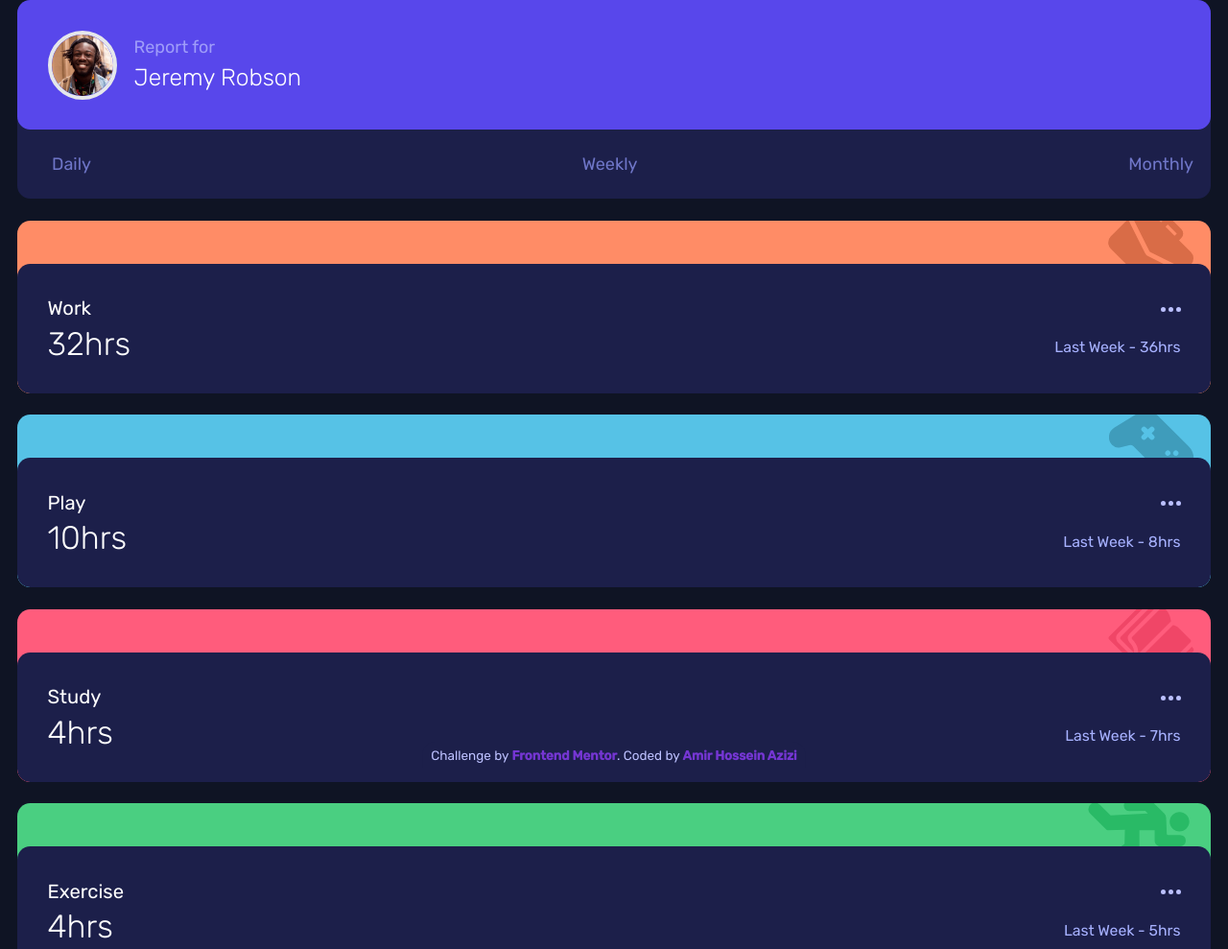
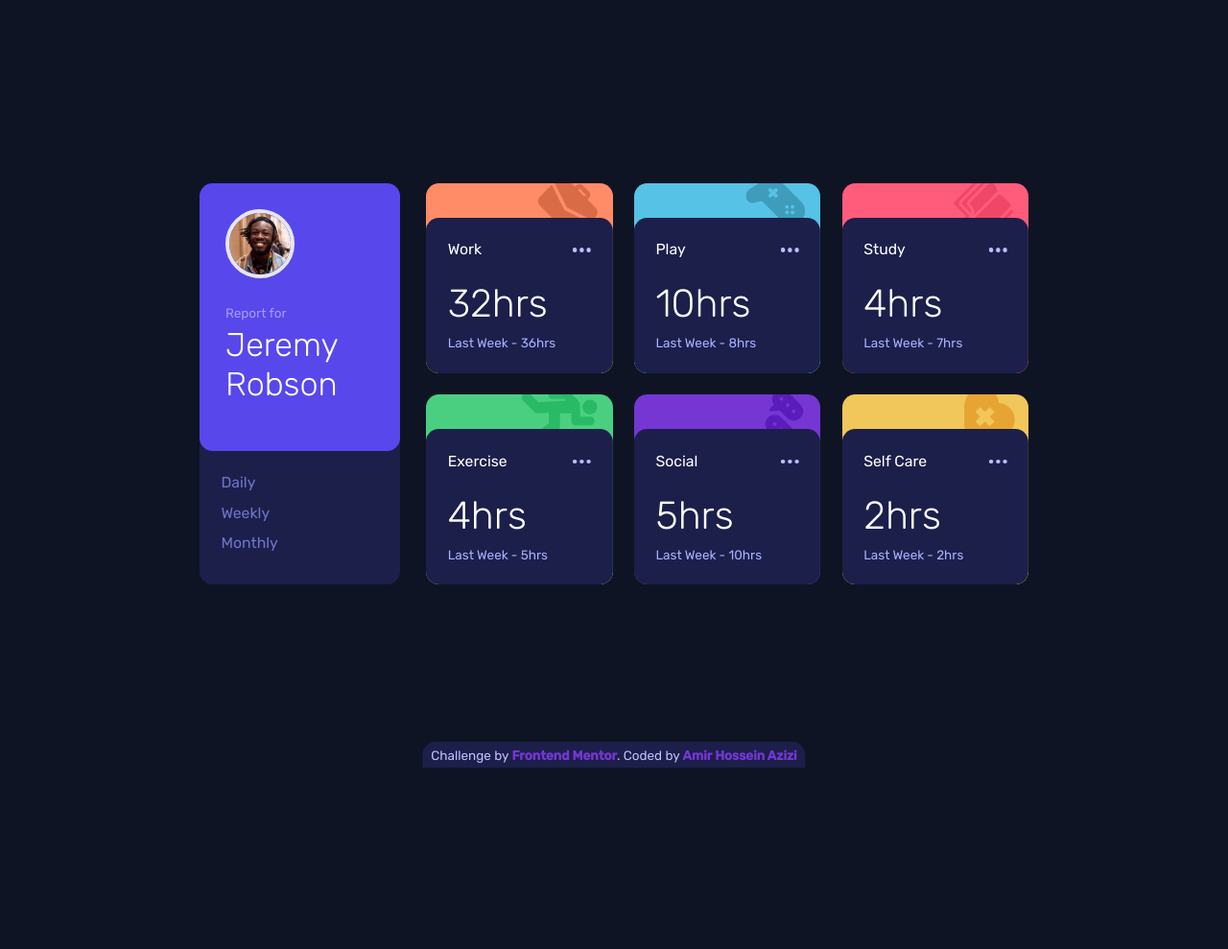
Before and after one commit to amirhazizi/time-tracking-dashboard, a website: page index.html in a window 1280 px wide. Shown: the top 989 px of the page at 96% size. After the commit the page ends 800 px from the top, so only its background shows below. Drawn offline with Linux system fonts and the light colour scheme.

Commit message:
desktop style

```diff
--- a/css/input.css
+++ b/css/input.css
@@ -9,3 +9,22 @@ html {
 .user-title {
     font-size: 1.37rem;
 }
+
+main {
+    display: grid;
+}
+
+@media (min-width:976px) {
+    main {
+        gap: 1.5rem;
+        grid-template-columns: 1fr 3fr;
+        align-items: start;
+    }
+
+    .user-title {
+        font-size: 1.9rem;
+        line-height: 1.2;
+
+    }
+
+}
--- a/index.html
+++ b/index.html
@@ -15,25 +15,29 @@
     <link rel="stylesheet" href="./css/fonts.css" />
     <title>Frontend Mentor | Time tracking dashboard</title>
   </head>
-  <body class="bg-cl_Verydarkblue">
-    <main class="min-h-screen space-y-5 container mx-auto px-4">
+  <body class="bg-cl_Verydarkblue grid place-items-center min-h-screen">
+    <main
+      class="space-y-5 container lg:max-w-3xl mx-auto px-4 lg:px-0 lg:space-y-0 my-28 lg:my-0"
+    >
       <!-- user info -->
-      <div class="rounded-xl bg-cl_Darkblue">
+      <div class="rounded-xl bg-cl_Darkblue lg:h-full">
         <!-- user detail -->
-        <div class="flex items-center space-x-4 bg-cl_Blue rounded-xl p-7">
+        <div
+          class="flex items-center space-x-4 bg-cl_Blue rounded-xl p-7 lg:flex-col lg:items-start lg:space-x-0 lg:space-y-6 lg:p-6 lg:h-2/3"
+        >
           <img
             class="h-16 border-4 rounded-full"
             src="./images/image-jeremy.png"
             alt="image-jeremy.png"
           />
-          <div class="text-cl_PaleBlue">
-            <p class="text-ms opacity-70">Report for</p>
+          <div class="text-cl_PaleBlue lg:space-y-1">
+            <p class="text-ms opacity-70 lg:text-xs lg:mr-5">Report for</p>
             <h1 class="user-title font-light brightness-150">Jeremy Robson</h1>
           </div>
         </div>
         <!-- button navigation -->
         <ul
-          class="text-cl_Desaturatedblue flex justify-between p-8 text-base py-5 pr-4"
+          class="text-cl_Desaturatedblue flex justify-between p-8 py-5 pr-4 lg:flex-col lg:space-y-2 lg:text-sm lg:px-5"
         >
           <li><button>Daily</button></li>
           <li><button>Weekly</button></li>
@@ -41,187 +45,241 @@
         </ul>
       </div>
       <!-- tracing content -->
-      <div class="w-full space-y-5">
+      <div class="grid md:grid-cols-2 lg:grid-cols-3 gap-5">
         <!-- work -->
         <div
-          class="relative bg-cl_Lightred w-full h-40 overflow-hidden rounded-xl"
+          class="relative bg-cl_Lightred w-full h-40 overflow-hidden rounded-xl lg:h-44"
         >
           <!-- float icon -->
           <img
-            class="absolute top-2 h-20 -right-1 -translate-y-1/4 -translate-x-1/4"
+            class="absolute top-2 h-20 right-0 -translate-y-1/4 -translate-x-1/4 lg:h-14"
             src="./images/icon-work.svg"
             alt="icon-work.svg"
           />
           <!-- float desc -->
           <div
-            class="absolute left-1/2 bottom-0 -translate-x-1/2 text-white bg-cl_Darkblue w-full flex justify-between p-7 rounded-xl"
+            class="absolute left-1/2 bottom-0 -translate-x-1/2 text-white bg-cl_Darkblue w-full flex flex-col justify-between p-7 rounded-xl space-y-1 lg:p-5"
           >
             <!-- title -->
-            <div>
-              <h2 class="text-lg">Work</h2>
-              <h1 class="text-3xl font-light">32hrs</h1>
+            <div class="flex justify-between lg:mb-4">
+              <h2 class="text-lg lg:text-sm">Work</h2>
+              <button>
+                <img
+                  class="lg:h-1"
+                  src="./images/icon-ellipsis.svg"
+                  alt="icon-ellipsis.svg"
+                />
+              </button>
             </div>
             <!-- text -->
-            <div class="flex flex-col justify-between pt-3 pb-1">
-              <button class="self-end">
-                <img src="./images/icon-ellipsis.svg" alt="icon-ellipsis.svg" />
-              </button>
-              <p class="text-sm brightness-150 text-cl_Desaturatedblue">
+            <div
+              class="flex justify-between items-center lg:flex-col lg:items-start"
+            >
+              <h1 class="text-3xl font-light lg:text-4xl">32hrs</h1>
+              <p
+                class="text-sm brightness-150 text-cl_Desaturatedblue mt-2 lg:text-xs"
+              >
                 Last Week - 36hrs
               </p>
             </div>
           </div>
         </div>
+        <!-- end of work -->
         <!-- play -->
         <div
-          class="relative bg-cl_Softblue w-full h-40 overflow-hidden rounded-xl"
+          class="relative bg-cl_Softblue w-full h-40 overflow-hidden rounded-xl lg:h-44"
         >
           <!-- float icon -->
           <img
-            class="absolute top-4 h-20 -right-1 -translate-y-1/4 -translate-x-1/4"
+            class="absolute top-2 h-20 right-0 -translate-y-1/4 -translate-x-1/4 lg:h-14"
             src="./images/icon-play.svg"
             alt="icon-work.svg"
           />
           <!-- float desc -->
           <div
-            class="absolute left-1/2 bottom-0 -translate-x-1/2 text-white bg-cl_Darkblue w-full flex justify-between p-7 rounded-xl"
+            class="absolute left-1/2 bottom-0 -translate-x-1/2 text-white bg-cl_Darkblue w-full flex flex-col justify-between p-7 rounded-xl space-y-1 lg:p-5"
           >
             <!-- title -->
-            <div>
-              <h2 class="text-lg">Play</h2>
-              <h1 class="text-3xl font-light">10hrs</h1>
+            <div class="flex justify-between lg:mb-4">
+              <h2 class="text-lg lg:text-sm">Play</h2>
+              <button>
+                <img
+                  class="lg:h-1"
+                  src="./images/icon-ellipsis.svg"
+                  alt="icon-ellipsis.svg"
+                />
+              </button>
             </div>
             <!-- text -->
-            <div class="flex flex-col justify-between pt-3 pb-1">
-              <button class="self-end">
-                <img src="./images/icon-ellipsis.svg" alt="icon-ellipsis.svg" />
-              </button>
-              <p class="text-sm brightness-150 text-cl_Desaturatedblue">
+            <div
+              class="flex justify-between items-center lg:flex-col lg:items-start"
+            >
+              <h1 class="text-3xl font-light lg:text-4xl">10hrs</h1>
+              <p
+                class="text-sm brightness-150 text-cl_Desaturatedblue mt-2 lg:text-xs"
+              >
                 Last Week - 8hrs
               </p>
             </div>
           </div>
         </div>
+        <!-- end of play -->
         <!-- study -->
         <div
-          class="relative bg-cl_Lightred_2 w-full h-40 overflow-hidden rounded-xl"
+          class="relative bg-cl_Lightred_2 w-full h-40 overflow-hidden rounded-xl lg:h-44"
         >
           <!-- float icon -->
           <img
-            class="absolute top-3 h-20 -right-1 -translate-y-1/4 -translate-x-1/4"
+            class="absolute top-2 h-20 right-0 -translate-y-1/4 -translate-x-1/4 lg:h-14"
             src="./images/icon-study.svg"
             alt="icon-work.svg"
           />
           <!-- float desc -->
           <div
-            class="absolute left-1/2 bottom-0 -translate-x-1/2 text-white bg-cl_Darkblue w-full flex justify-between p-7 rounded-xl"
+            class="absolute left-1/2 bottom-0 -translate-x-1/2 text-white bg-cl_Darkblue w-full flex flex-col justify-between p-7 rounded-xl space-y-1 lg:p-5"
           >
             <!-- title -->
-            <div>
-              <h2 class="text-lg">Study</h2>
-              <h1 class="text-3xl font-light">4hrs</h1>
+            <div class="flex justify-between lg:mb-4">
+              <h2 class="text-lg lg:text-sm">Study</h2>
+              <button>
+                <img
+                  class="lg:h-1"
+                  src="./images/icon-ellipsis.svg"
+                  alt="icon-ellipsis.svg"
+                />
+              </button>
             </div>
             <!-- text -->
-            <div class="flex flex-col justify-between pt-3 pb-1">
-              <button class="self-end">
-                <img src="./images/icon-ellipsis.svg" alt="icon-ellipsis.svg" />
-              </button>
-              <p class="text-sm brightness-150 text-cl_Desaturatedblue">
+            <div
+              class="flex justify-between items-center lg:flex-col lg:items-start"
+            >
+              <h1 class="text-3xl font-light lg:text-4xl">4hrs</h1>
+              <p
+                class="text-sm brightness-150 text-cl_Desaturatedblue mt-2 lg:text-xs"
+              >
                 Last Week - 7hrs
               </p>
             </div>
           </div>
         </div>
+        <!-- end of study -->
         <!-- exercise -->
         <div
-          class="relative bg-cl_Limegreen w-full h-40 overflow-hidden rounded-xl"
+          class="relative bg-cl_Limegreen w-full h-40 overflow-hidden rounded-xl lg:h-44"
         >
           <!-- float icon -->
           <img
-            class="absolute top-3 h-16 -right-1 -translate-y-1/4 -translate-x-1/4"
+            class="absolute top-2 h-16 -right-1 -translate-y-1/4 -translate-x-1/4 lg:h-12"
             src="./images/icon-exercise.svg"
             alt="icon-work.svg"
           />
           <!-- float desc -->
           <div
-            class="absolute left-1/2 bottom-0 -translate-x-1/2 text-white bg-cl_Darkblue w-full flex justify-between p-7 rounded-xl"
+            class="absolute left-1/2 bottom-0 -translate-x-1/2 text-white bg-cl_Darkblue w-full flex flex-col justify-between p-7 rounded-xl space-y-1 lg:p-5"
           >
             <!-- title -->
-            <div>
-              <h2 class="text-lg">Exercise</h2>
-              <h1 class="text-3xl font-light">4hrs</h1>
+            <div class="flex justify-between lg:mb-4">
+              <h2 class="text-lg lg:text-sm">Exercise</h2>
+              <button>
+                <img
+                  class="lg:h-1"
+                  src="./images/icon-ellipsis.svg"
+                  alt="icon-ellipsis.svg"
+                />
+              </button>
             </div>
             <!-- text -->
-            <div class="flex flex-col justify-between pt-3 pb-1">
-              <button class="self-end">
-                <img src="./images/icon-ellipsis.svg" alt="icon-ellipsis.svg" />
-              </button>
-              <p class="text-sm brightness-150 text-cl_Desaturatedblue">
+            <div
+              class="flex justify-between items-center lg:flex-col lg:items-start"
+            >
+              <h1 class="text-3xl font-light lg:text-4xl">4hrs</h1>
+              <p
+                class="text-sm brightness-150 text-cl_Desaturatedblue mt-2 lg:text-xs"
+              >
                 Last Week - 5hrs
               </p>
             </div>
           </div>
         </div>
+        <!-- end of exercise -->
         <!-- social -->
         <div
-          class="relative bg-cl_Violet w-full h-40 overflow-hidden rounded-xl"
+          class="relative bg-cl_Violet w-full h-40 overflow-hidden rounded-xl lg:h-44"
         >
           <!-- float icon -->
           <img
-            class="absolute top-3 h-24 -right-1 -translate-y-1/4 -translate-x-1/4"
+            class="absolute top-2 h-20 right-0 -translate-y-1/4 -translate-x-1/4 lg:h-16"
             src="./images/icon-social.svg"
             alt="icon-work.svg"
           />
           <!-- float desc -->
           <div
-            class="absolute left-1/2 bottom-0 -translate-x-1/2 text-white bg-cl_Darkblue w-full flex justify-between p-7 rounded-xl"
+            class="absolute left-1/2 bottom-0 -translate-x-1/2 text-white bg-cl_Darkblue w-full flex flex-col justify-between p-7 rounded-xl space-y-1 lg:p-5"
           >
             <!-- title -->
-            <div>
-              <h2 class="text-lg">Social</h2>
-              <h1 class="text-3xl font-light">5hrs</h1>
+            <div class="flex justify-between lg:mb-4">
+              <h2 class="text-lg lg:text-sm">Social</h2>
+              <button>
+                <img
+                  class="lg:h-1"
+                  src="./images/icon-ellipsis.svg"
+                  alt="icon-ellipsis.svg"
+                />
+              </button>
             </div>
             <!-- text -->
-            <div class="flex flex-col justify-between pt-3 pb-1">
-              <button class="self-end">
-                <img src="./images/icon-ellipsis.svg" alt="icon-ellipsis.svg" />
-              </button>
-              <p class="text-sm brightness-150 text-cl_Desaturatedblue">
+            <div
+              class="flex justify-between items-center lg:flex-col lg:items-start"
+            >
+              <h1 class="text-3xl font-light lg:text-4xl">5hrs</h1>
+              <p
+                class="text-sm brightness-150 text-cl_Desaturatedblue mt-2 lg:text-xs"
+              >
                 Last Week - 10hrs
               </p>
             </div>
           </div>
         </div>
+        <!-- end of social -->
         <!-- self care -->
         <div
-          class="relative bg-cl_Softorange w-full h-40 overflow-hidden rounded-xl"
+          class="relative bg-cl_Softorange w-full h-40 overflow-hidden rounded-xl lg:h-44"
         >
           <!-- float icon -->
           <img
-            class="absolute top-1 h-20 -right-1 -translate-y-1/4 -translate-x-1/4"
+            class="absolute top-1 h-20 right-0 -translate-y-1/4 -translate-x-1/4 lg:h-12"
             src="./images/icon-self-care.svg"
             alt="icon-work.svg"
           />
           <!-- float desc -->
           <div
-            class="absolute left-1/2 bottom-0 -translate-x-1/2 text-white bg-cl_Darkblue w-full flex justify-between p-7 rounded-xl"
+            class="absolute left-1/2 bottom-0 -translate-x-1/2 text-white bg-cl_Darkblue w-full flex flex-col justify-between p-7 rounded-xl space-y-1 lg:p-5"
           >
             <!-- title -->
-            <div>
-              <h2 class="text-lg">Self Care</h2>
-              <h1 class="text-3xl font-light">2hrs</h1>
+            <div class="flex justify-between lg:mb-4">
+              <h2 class="text-lg lg:text-sm">Self Care</h2>
+              <button>
+                <img
+                  class="lg:h-1"
+                  src="./images/icon-ellipsis.svg"
+                  alt="icon-ellipsis.svg"
+                />
+              </button>
             </div>
             <!-- text -->
-            <div class="flex flex-col justify-between pt-3 pb-1">
-              <button class="self-end">
-                <img src="./images/icon-ellipsis.svg" alt="icon-ellipsis.svg" />
-              </button>
-              <p class="text-sm brightness-150 text-cl_Desaturatedblue">
+            <div
+              class="flex justify-between items-center lg:flex-col lg:items-start"
+            >
+              <h1 class="text-3xl font-light lg:text-4xl">2hrs</h1>
+              <p
+                class="text-sm brightness-150 text-cl_Desaturatedblue mt-2 lg:text-xs"
+              >
                 Last Week - 2hrs
               </p>
             </div>
           </div>
         </div>
+        <!-- end of work -->
       </div>
     </main>
 
```
Also changed, not shown: css/styles.css.
